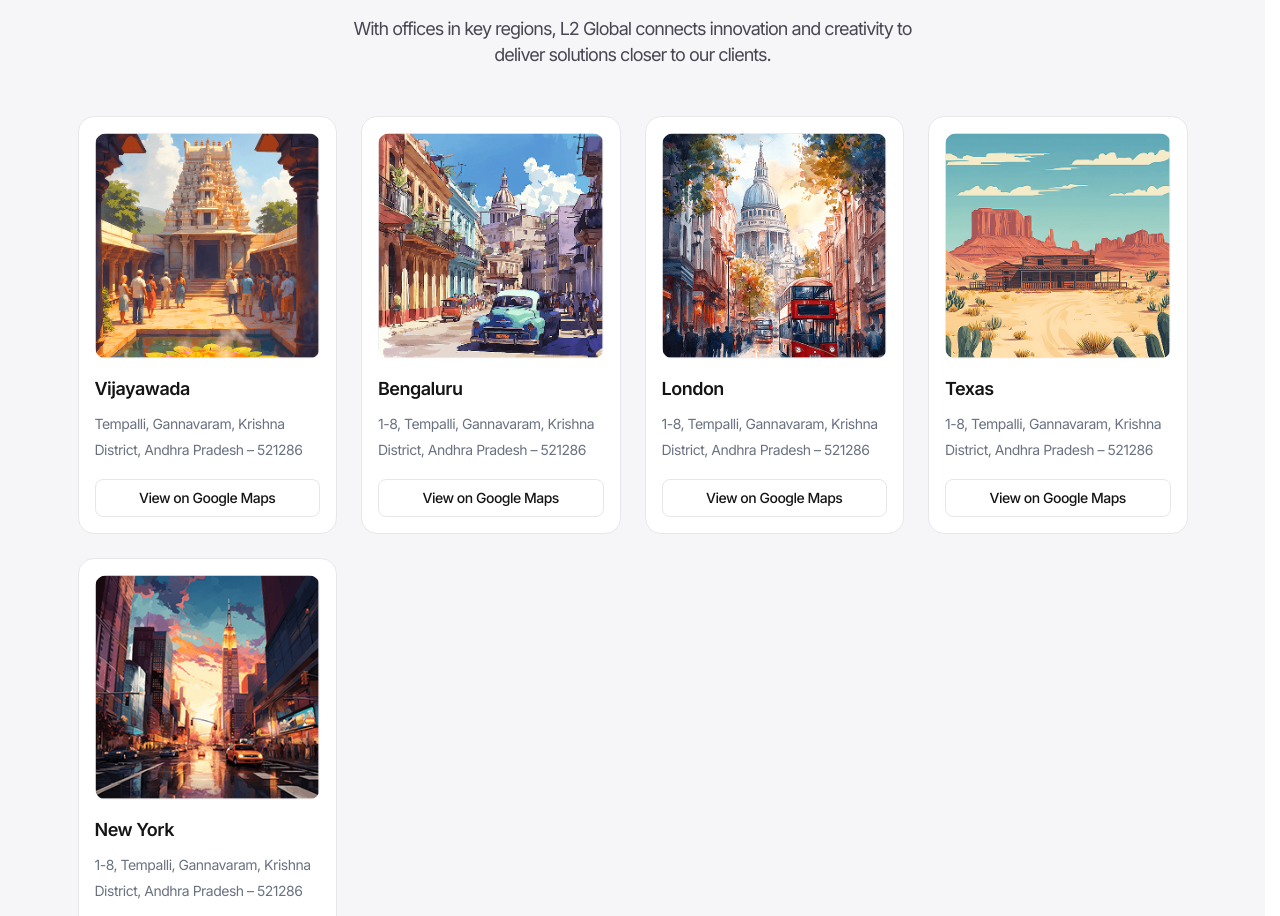
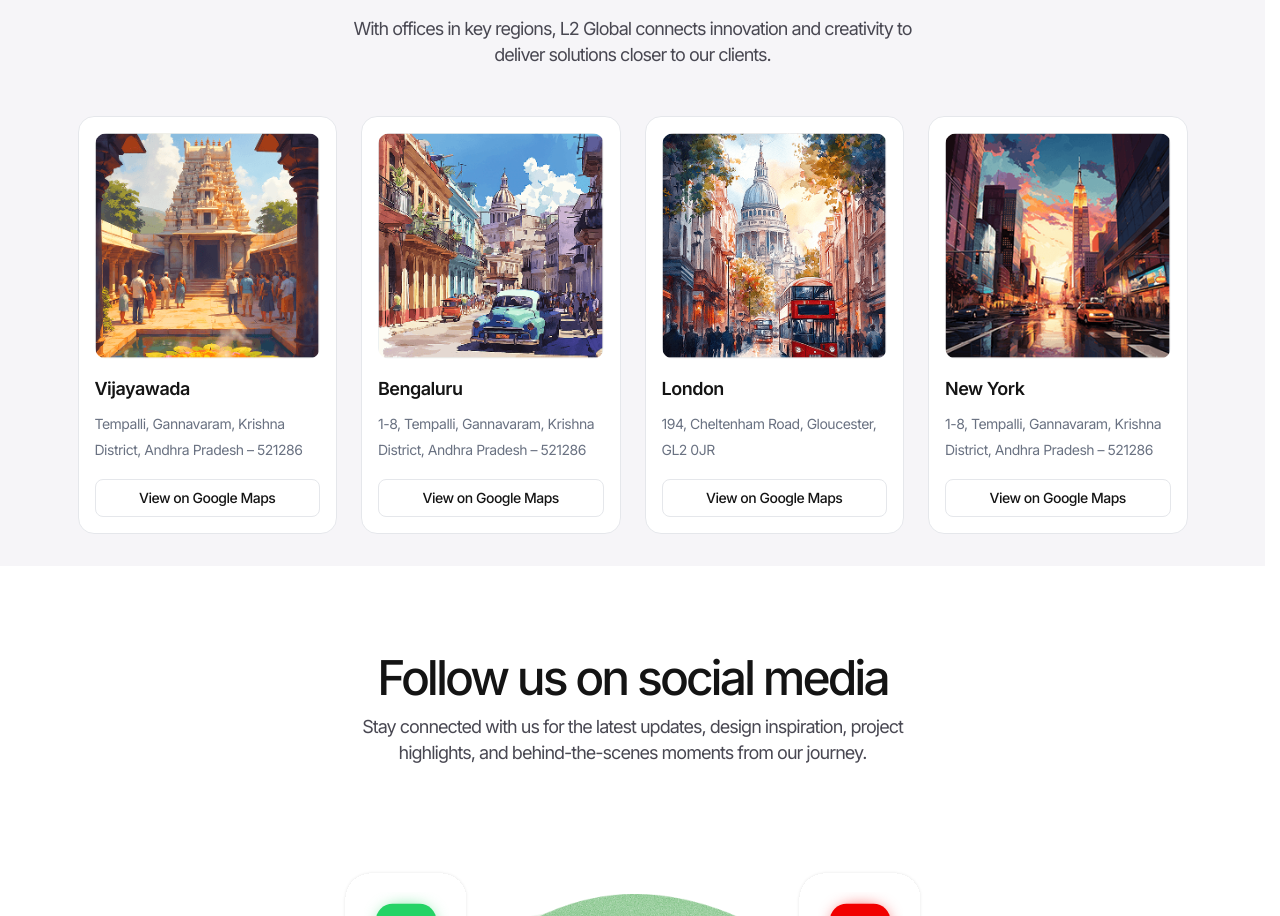
Before and after one commit to L2GlobalTech/l2global.in, a Next.js app: page /contact-us in a window 1280 px wide. Shown: the part 2014-2930 px from the top of the page. Built offline with nearby package versions, Linux system fonts and the light colour scheme.

Commit message:
Changed location cards and added gtag

```diff
--- a/app/layout.tsx
+++ b/app/layout.tsx
@@ -1,4 +1,5 @@
 import type { Metadata } from "next";
+import Script from "next/script";
 import "./globals.css";
 import "slick-carousel/slick/slick.css";
 import "slick-carousel/slick/slick-theme.css";
@@ -69,6 +70,21 @@ export default function RootLayout({
   return (
     <html lang="en">
       <head>
+        {/* Google Tag (gtag.js) */}
+        <Script
+          async
+          src="https://www.googletagmanager.com/gtag/js?id=G-YP4HCLVLZ9"
+          strategy="afterInteractive"
+        />
+        <Script id="google-analytics" strategy="afterInteractive">
+          {`
+            window.dataLayer = window.dataLayer || [];
+            function gtag(){dataLayer.push(arguments);}
+            gtag('js', new Date());
+
+            gtag('config', 'G-YP4HCLVLZ9');
+          `}
+        </Script>
         <link rel="icon" href="/favicon.ico" sizes="any" />
         <link rel='alternate' hrefLang='en-gb' href='https://l2global.in' />
         <link rel='alternate' hrefLang='en-us' href='https://l2global.in' />
--- a/components/web/LocationCard.tsx
+++ b/components/web/LocationCard.tsx
@@ -56,6 +56,7 @@ const LocationCard = ({
                     "group-hover:bg-orange-500 group-hover:text-white group-hover:border-orange-500 cursor-pointer  transition-all duration-500"
                 )}
                 style={{ letterSpacing: '-0.5px' }}
+                onClick={() => window.open(`https://www.google.com/maps/search/${address}`, '_blank')}
             >
                 View on Google Maps
             </button>
--- a/containers/web/ContactUsContainer.tsx
+++ b/containers/web/ContactUsContainer.tsx
@@ -36,13 +36,13 @@ const locationDetails = [
     {
         title: 'London',
         image: img3,
-        address: "1-8, Tempalli, Gannavaram, Krishna District, Andhra Pradesh – 521286"
+        address: "194, Cheltenham Road, Gloucester, GL2 0JR"
     },
-    {
-        title: 'Texas',
-        image: img4,
-        address: "1-8, Tempalli, Gannavaram, Krishna District, Andhra Pradesh – 521286"
-    },
+    // {
+    //     title: 'Texas',
+    //     image: img4,
+    //     address: "1-8, Tempalli, Gannavaram, Krishna District, Andhra Pradesh – 521286"
+    // },
     {
         title: 'New York',
         image: img5,
```
